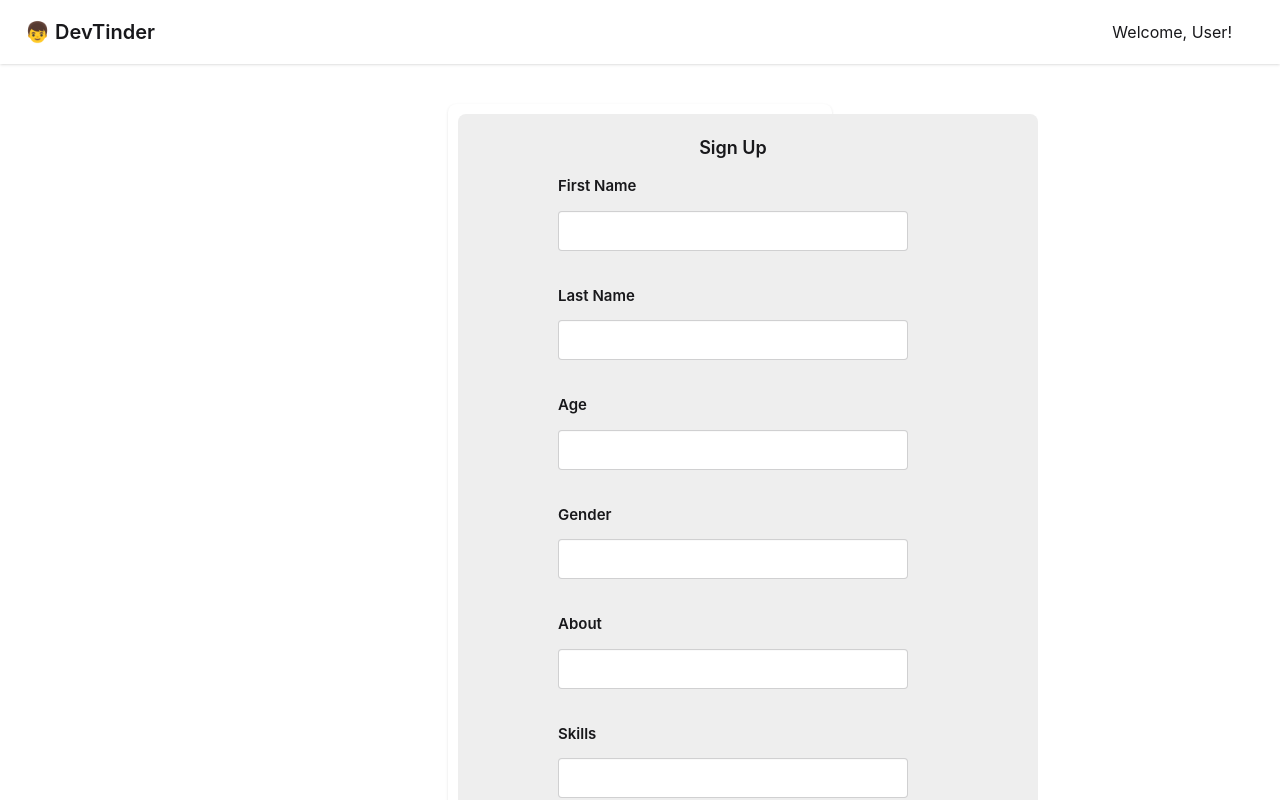
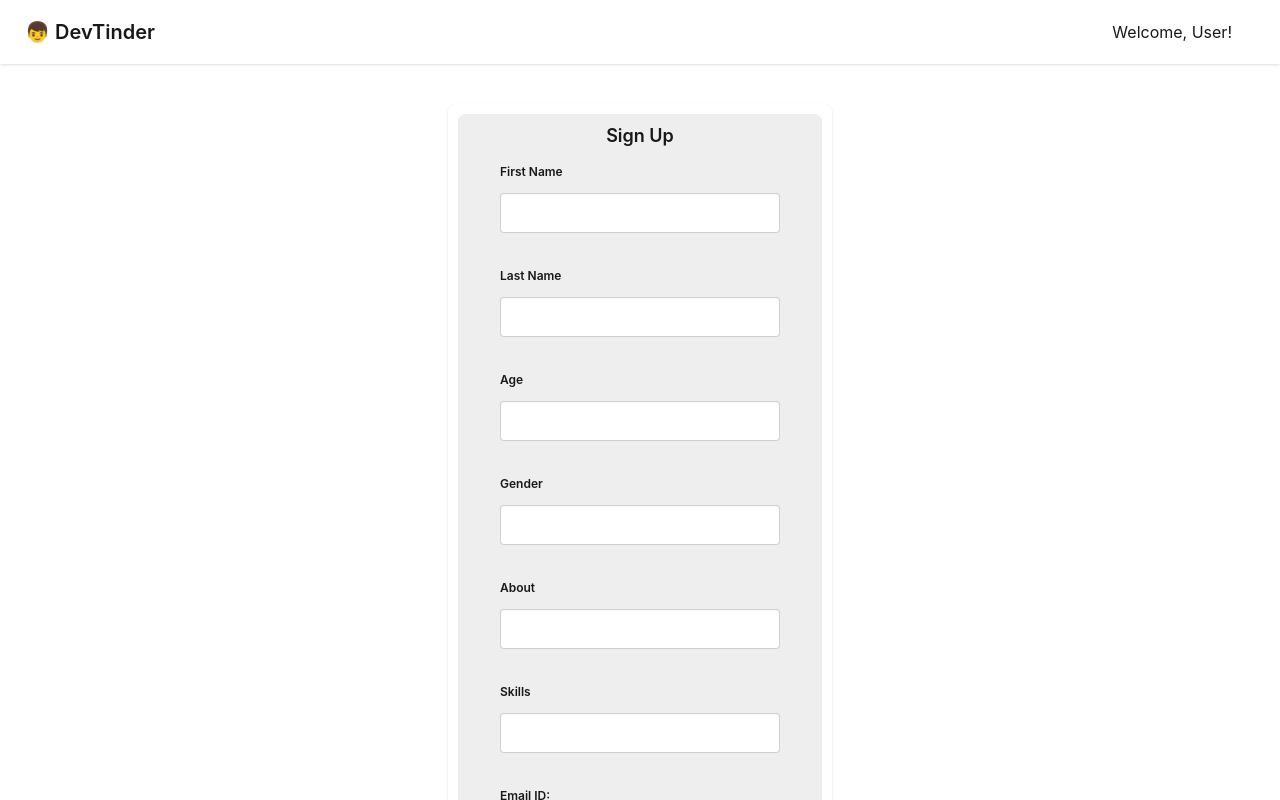
Before and after one commit to vamsikuruvella/NodeJS, a React (Vite) app in the folder DevTinder/DevTinder-Web/: page /login in a window 1280 px wide. Both pictures are taken after a click on the element "New User?". Shown: the top 800 px of the page. Built offline with nearby package versions, Linux system fonts and the light colour scheme; no server answers.

Commit message:
30/07/26 v1

```diff
--- a/DevTinder/DevTinder-Web/src/components/login.jsx
+++ b/DevTinder/DevTinder-Web/src/components/login.jsx
@@ -91,101 +91,101 @@ const Login = () => {
             <div className="card-body p-[10px]">
 
 
-                <fieldset className="fieldset py-[20px] pr-[130px] pl-[100px] rounded-box bg-base-300">
+                <fieldset className="fieldset py-2 pr-2 pl-2 flex items-center flex-col rounded-box bg-base-300">
                     <h2 className="card-title justify-center">{isLogin ? "Login" : "Sign Up"}</h2>
 
                     {!isLogin && <><div>
-                        <legend className="fieldset-legend mb-[5px] text-[15px]">First Name</legend>
+                        <legend className="fieldset-legend mb-1 text-2">First Name</legend>
                         <input
                             type="text"
                             value={firstName}
                             onChange={(e) => setfirstName(e.target.value)}
-                            className="input w-[350px] mb-[20px]"
+                            className="input w-70 mb-[20px]"
                             placeholder=" "
                         />
                     </div>
 
                         <div>
-                            <legend className="fieldset-legend mb-[5px] text-[15px]">Last Name</legend>
+                            <legend className="fieldset-legend mb-1 text-1">Last Name</legend>
                             <input
                                 type="text"
                                 value={lastName}
                                 onChange={(e) => setlastName(e.target.value)}
-                                className="input w-[350px] mb-[20px]"
+                                className="input w-70 mb-[20px]"
                                 placeholder=" "
                             />
                         </div>
 
                         <div>
-                            <legend className="fieldset-legend mb-[5px] text-[15px]">Age</legend>
+                            <legend className="fieldset-legend mb-1 text-1">Age</legend>
                             <input
                                 type="text"
                                 value={age}
                                 onChange={(e) => setage(e.target.value)}
-                                className="input w-[350px] mb-[20px]"
+                                className="input w-70 mb-[20px]"
                                 placeholder=" "
                             />
                         </div>
 
                         <div>
-                            <legend className="fieldset-legend mb-[5px] text-[15px]">Gender</legend>
+                            <legend className="fieldset-legend mb-1 text-1">Gender</legend>
                             <input
                                 type="text"
                                 value={gender}
                                 onChange={(e) => setgender(e.target.value)}
-                                className="input w-[350px] mb-[20px]"
+                                className="input w-70 mb-[20px]"
                                 placeholder=" "
                             />
                         </div>
 
                         <div>
-                            <legend className="fieldset-legend mb-[5px] text-[15px]">About</legend>
+                            <legend className="fieldset-legend mb-1 text-1">About</legend>
                             <input
                                 type="text"
                                 value={about}
                                 onChange={(e) => setabout(e.target.value)}
-                                className="input w-[350px] mb-[20px]"
+                                className="input w-70 mb-[20px]"
                                 placeholder=" "
                             />
                         </div>
 
                         < div>
-                            <legend className="fieldset-legend mb-[5px] text-[15px]">Skills</legend>
+                            <legend className="fieldset-legend mb-1 text-1">Skills</legend>
                             <input
                                 type="text"
                                 value={skills}
                                 onChange={(e) => setskills(e.target.value.split(","))}
-                                className="input w-[350px] mb-[20px]"
+                                className="input w-70 mb-[20px]"
                                 placeholder=" "
                             />
                         </div>
                     </>}
 
                     <div>
-                        <legend className="fieldset-legend mb-[5px] text-[15px]">Email ID:</legend>
+                        <legend className="fieldset-legend mb-1 text-1">Email ID:</legend>
                         <input
                             type="text"
                             value={emailId}
                             onChange={(e) => setEmailId(e.target.value)}
-                            className="input w-[350px] mb-[20px]"
+                            className="input w-70 mb-[20px]"
                             placeholder=" "
                         />
                     </div>
 
                     <div>
-                        <legend className="fieldset-legend mb-[5px] text-[15px]">Password</legend>
+                        <legend className="fieldset-legend mb-1 text-1">Password</legend>
                         <input
                             type="password"
                             value={password}
                             onChange={(e) => setPassword(e.target.value)}
-                            className="input w-[350px]"
+                            className="input w-70"
                             placeholder=""
                         />
                     </div>
                     <br></br>
                     <p className="text-error">{error}</p>
                     <p className="link link-hover" onClick={() => setisLogin((value) => !value)}>New User?</p>
-                    <div className="card-actions ml-[165px]">
+                    <div className="card-actions justify-center w-full mt-4">
                         <button className="btn btn-primary" onClick={handleLogin}>{isLogin ? "Login" : "Sign Up"}</button>
                     </div>
 
```
